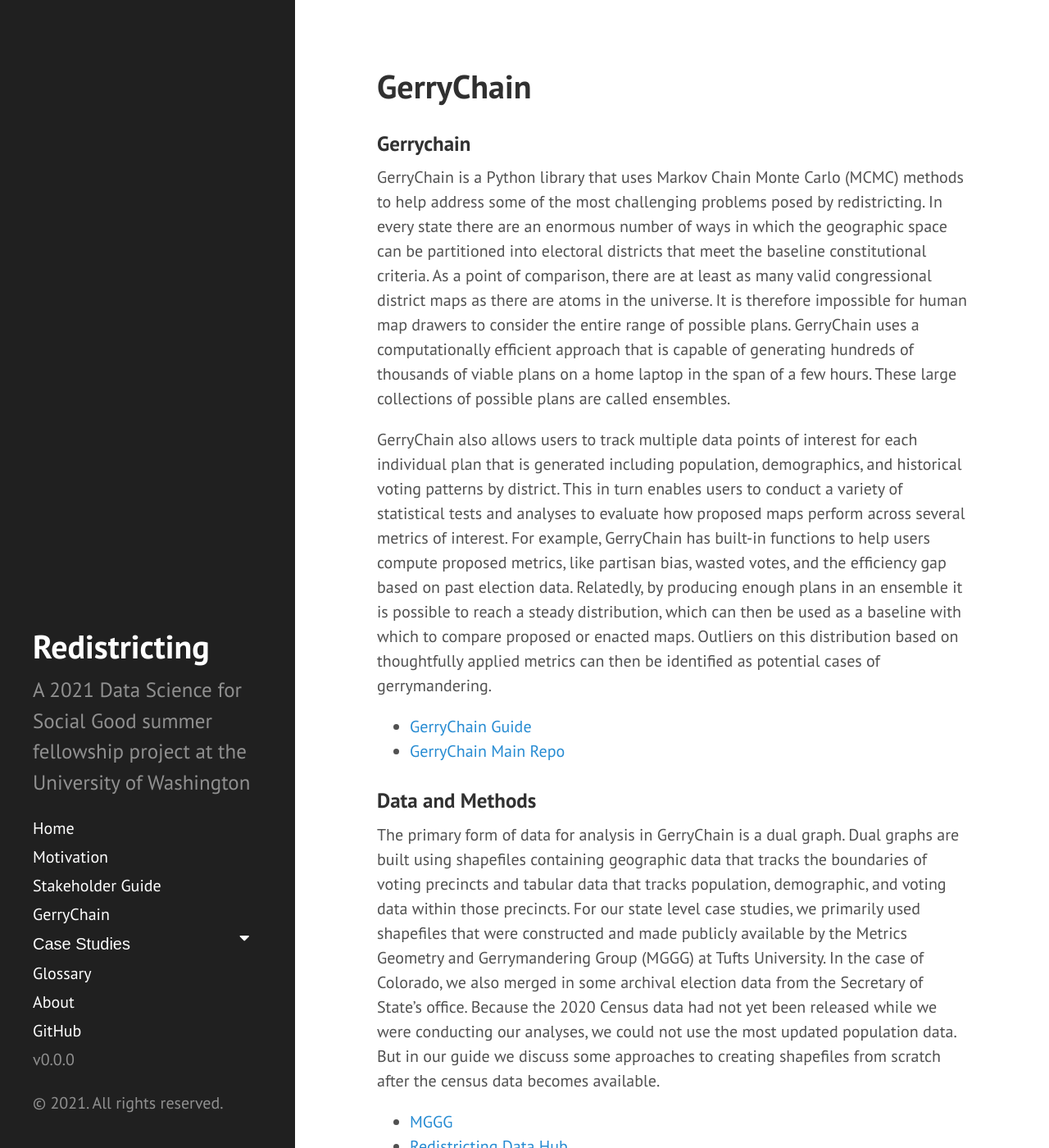
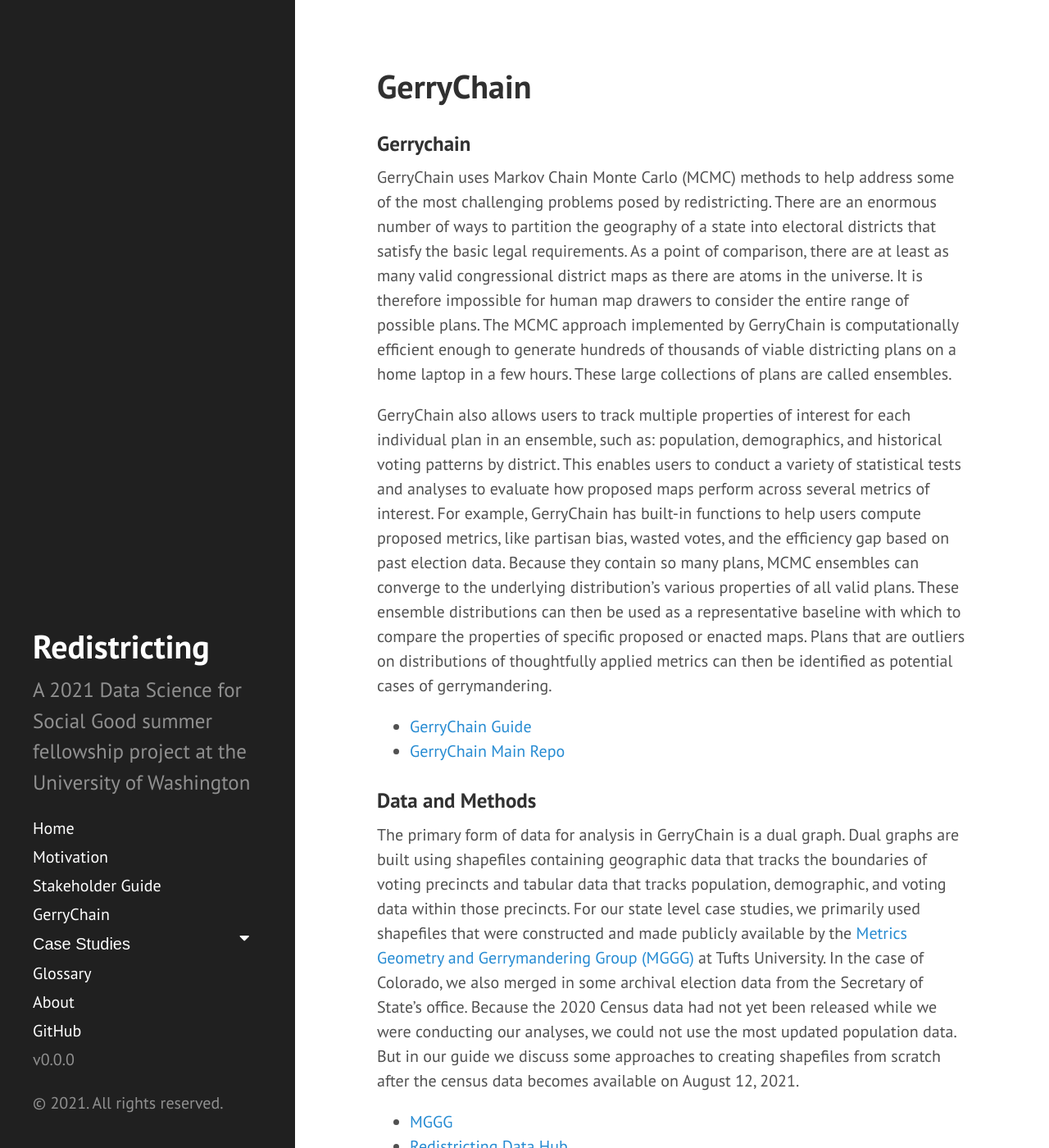
Before and after one commit to uwescience/DSSG2021-redistricting-website, a Jekyll site: the page built from gerrychain.md, in a window 1280 px wide and 1400 px high. Shown: the whole window at 82% size. Built offline with Jekyll 4.4.1, drawn with Linux system fonts in a browser that asks for light colours.

Commit message:
Update gerrychain.md

```diff
--- a/gerrychain.md
+++ b/gerrychain.md
@@ -5,9 +5,10 @@ title: GerryChain
 
 ### Gerrychain
 
-GerryChain is a Python library that uses Markov Chain Monte Carlo (MCMC) methods to help address some of the most challenging problems posed by redistricting. In every state there are an enormous number of ways in which the geographic space can be partitioned into electoral districts that meet the baseline constitutional criteria. As a point of comparison, there are at least as many valid congressional district maps as there are atoms in the universe. It is therefore impossible for human map drawers to consider the entire range of possible plans. GerryChain uses a computationally efficient approach that is capable of generating hundreds of thousands of viable plans on a home laptop in the span of a few hours. These large collections of possible plans are called ensembles.
+GerryChain uses Markov Chain Monte Carlo (MCMC) methods to help address some of the most challenging problems posed by redistricting. There are an enormous number of ways to partition the geography of a state into electoral districts that satisfy the basic legal requirements. As a point of comparison, there are at least as many valid congressional district maps as there are atoms in the universe. It is therefore impossible for human map drawers to consider the entire range of possible plans. The MCMC approach implemented by GerryChain is computationally efficient enough to generate hundreds of thousands of viable districting plans on a home laptop in a few hours. These large collections of plans are called ensembles.
 
-GerryChain also allows users to track multiple data points of interest for each individual plan that is generated including population, demographics, and historical voting patterns by district. This in turn enables users to conduct a variety of statistical tests and analyses to evaluate how proposed maps perform across several metrics of interest. For example, GerryChain has built-in functions to help users compute proposed metrics, like partisan bias, wasted votes, and the efficiency gap based on past election data. Relatedly, by producing enough plans in an ensemble it is possible to reach a steady distribution, which can then be used as a baseline with which to compare proposed or enacted maps. Outliers on this distribution based on thoughtfully applied metrics can then be identified as potential cases of gerrymandering.
+
+GerryChain also allows users to track multiple properties of interest for each individual plan in an ensemble, such as: population, demographics, and historical voting patterns by district. This enables users to conduct a variety of statistical tests and analyses to evaluate how proposed maps perform across several metrics of interest. For example, GerryChain has built-in functions to help users compute proposed metrics, like partisan bias, wasted votes, and the efficiency gap based on past election data. Because they contain so many plans, MCMC ensembles can converge to the underlying distribution’s various properties of all valid plans. These ensemble distributions can then be used as a representative baseline with which to compare the properties of specific proposed or enacted maps. Plans that are outliers on distributions of thoughtfully applied metrics can then be identified as potential cases of gerrymandering.
 
 * [GerryChain Guide](http://www.math.wsu.edu/faculty/ddeford/GerryChain_Guide.pdf)
 * [GerryChain Main Repo](http://github.com/mggg/gerrychain)
@@ -15,7 +16,7 @@ GerryChain also allows users to track multiple data points of interest for each
 
 ### Data and Methods
 
-The primary form of data for analysis in GerryChain is a dual graph. Dual graphs are built using shapefiles containing geographic data that tracks the boundaries of voting precincts and tabular data that tracks population, demographic, and voting data within those precincts. For our state level case studies, we primarily used shapefiles that were constructed and made publicly available by the Metrics Geometry and Gerrymandering Group (MGGG) at Tufts University. In the case of Colorado, we also merged in some archival election data from the Secretary of State's office. Because the 2020 Census data had not yet been released while we were conducting our analyses, we could not use the most updated population data. But in our guide we discuss some approaches to creating shapefiles from scratch after the census data becomes available.
+The primary form of data for analysis in GerryChain is a dual graph. Dual graphs are built using shapefiles containing geographic data that tracks the boundaries of voting precincts and tabular data that tracks population, demographic, and voting data within those precincts. For our state level case studies, we primarily used shapefiles that were constructed and made publicly available by the [Metrics Geometry and Gerrymandering Group (MGGG)](https://mggg.org/) at Tufts University. In the case of Colorado, we also merged in some archival election data from the Secretary of State's office. Because the 2020 Census data had not yet been released while we were conducting our analyses, we could not use the most updated population data. But in our guide we discuss some approaches to creating shapefiles from scratch after the census data becomes available on August 12, 2021.
 
 
 * [MGGG](https://github.com/mggg-states/)
```
